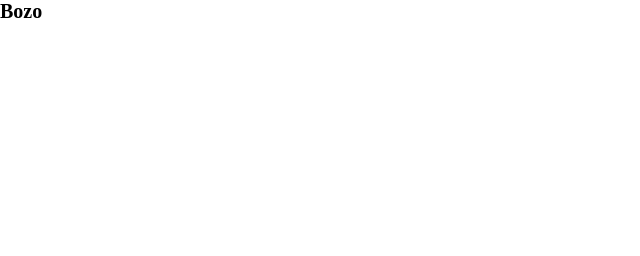
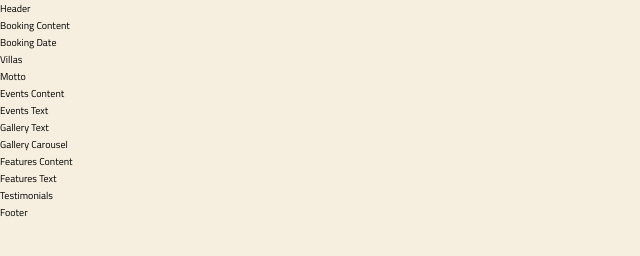
Before and after one commit to bdog72/Luxury-Villas-Website, a plain HTML site: page index.html in a window 1280 px wide. Shown: the whole page, without its empty margins (0-640 px from the left). Drawn offline with Linux system fonts and the light colour scheme.

Commit message:
Init Commit

```diff
--- a/index.html
+++ b/index.html
@@ -28,8 +28,45 @@
     <title>Vision Luxury Villas | True Relaxation</title>
   </head>
 
-  <body>
-    <h1>Bozo</h1>
+  <body class="container">
+    <!-- ********** Header Section ********** -->
+    <header class="" id="header">Header</header>
+
+    <!-- ********** Booking Content Section ********** -->
+    <section id="booking-content">Booking Content</section>
+
+    <!-- ********** Booking Date Section ********** -->
+    <section id="booking-date">Booking Date</section>
+
+    <!-- ********** Villas Section ********** -->
+    <section id="villas">Villas</section>
+
+    <!-- ********** Motto Section ********** -->
+    <section id="motto">Motto</section>
+
+    <!-- ********** Events Content Section ********** -->
+    <section id="events-content">Events Content</section>
+
+    <!-- ********** Events text Section ********** -->
+    <section id="events-text">Events Text</section>
+
+    <!-- ********** Gallery text Section ********** -->
+    <section id="gallery-text">Gallery Text</section>
+
+    <!-- ********** Gallery Carousel Section ********** -->
+    <section id="gallery-carousel">Gallery Carousel</section>
+
+    <!-- ********** Features Content Section ********** -->
+    <section id="features-content">Features Content</section>
+
+    <!-- ********** Features text Section ********** -->
+    <section id="features-text">Features Text</section>
+
+    <!-- ********** Testimonials Section ********** -->
+    <section id="testimonials">Testimonials</section>
+
+    <!-- ********** Footer Section ********** -->
+    <footer id="footer">Footer</footer>
 
     <script src="app.js"></script>
   </body>
--- a/style.css
+++ b/style.css
@@ -42,3 +42,15 @@
   /* Section-Padding */
   --padding-section: 8vh 3vw;
 }
+
+body {
+  font-family: 'Titillium Web', sans-serif;
+  line-height: 1.7;
+  background-color: var(--color-quaternary);
+}
+
+.container {
+  display: grid;
+  grid-template-columns: 1fr repeat(10, minmax(mix-content, 11rem)) 1fr;
+  grid-template-rows: repeat(3, 1fr);
+}
```
